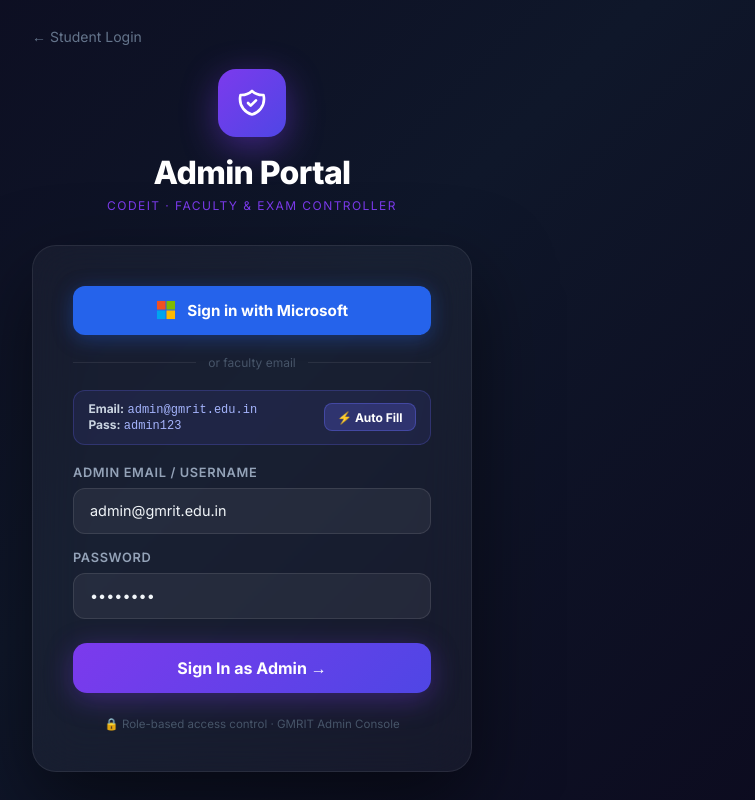
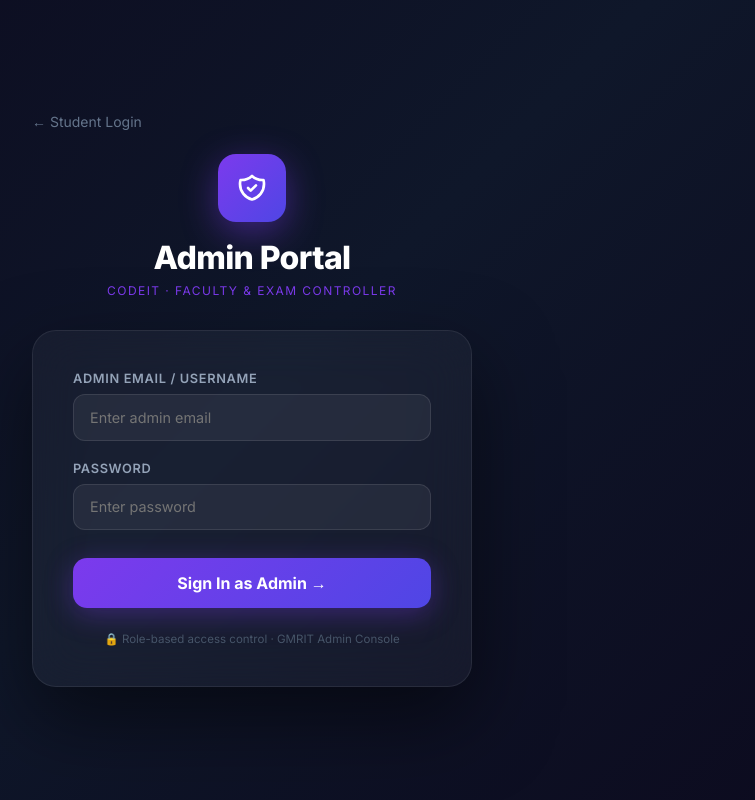
Before and after one commit to saigopigutha/codeit, a React (Vite) app: page / in a window 1280 px wide. Both pictures are taken after a click on the button "Admin Portal →". Shown: the whole page, without its empty margins (388-1143 px from the left). Built offline with nearby package versions, Linux system fonts and the light colour scheme.

Commit message:
fix(auth): remove Microsoft sign-in, credential auto-fill card, and clear pre-filled inputs on admin login

```diff
--- a/src/components/admin/AdminLogin.jsx
+++ b/src/components/admin/AdminLogin.jsx
@@ -1,29 +1,21 @@
 import React, { useState } from 'react';
 
 export default function AdminLogin({ admins = [], onLogin, onBack }) {
-  const [email, setEmail] = useState('admin@gmrit.edu.in');
-  const [password, setPassword] = useState('admin123');
+  const [email, setEmail] = useState('');
+  const [password, setPassword] = useState('');
   const [error, setError] = useState('');
   const [loading, setLoading] = useState(false);
-
-  const handleMS = () => {
-    setLoading(true);
-    setTimeout(() => {
-      onLogin();
-    }, 400);
-  };
-
-  const handleQuickFill = () => {
-    setEmail('admin@gmrit.edu.in');
-    setPassword('admin123');
-    setError('');
-  };
 
   const submit = e => {
     e.preventDefault();
     setError('');
     const em = (email || '').trim().toLowerCase();
     const pw = (password || '').trim();
+
+    if (!em || !pw) {
+      setError('Please enter your admin email and password.');
+      return;
+    }
 
     setLoading(true);
     setTimeout(() => {
@@ -46,10 +38,10 @@
 
       if (validEmails.includes(em) && validPasswords.includes(pw)) {
         onLogin();
-      } else if (em === 'admin' || em.includes('admin')) {
+      } else if (em === 'admin' && (pw === 'admin' || pw === 'admin123')) {
         onLogin();
       } else {
-        setError('Invalid credentials. Use admin@gmrit.edu.in / admin123 or registered admin email.');
+        setError('Invalid admin credentials. Please check your email and password.');
       }
       setLoading(false);
     }, 400);
@@ -71,43 +63,18 @@
         </div>
 
         <div style={{ background:'rgba(255,255,255,0.04)', backdropFilter:'blur(24px)', border:'1px solid rgba(255,255,255,0.08)', borderRadius:'24px', padding:'2.5rem', boxShadow:'0 32px 80px rgba(0,0,0,0.5)' }}>
-          <button onClick={handleMS} style={{ width:'100%', padding:'0.9rem', background:'#2563eb', border:'none', borderRadius:'12px', color:'#fff', fontSize:'0.95rem', fontWeight:700, cursor:'pointer', display:'flex', alignItems:'center', justifyContent:'center', gap:'0.7rem', marginBottom:'1.25rem', boxShadow:'0 4px 20px rgba(37,99,235,0.35)' }}>
-            <svg width="20" height="20" viewBox="0 0 21 21" fill="none">
-              <rect x="1" y="1" width="9" height="9" fill="#f25022"/><rect x="11" y="1" width="9" height="9" fill="#7fba00"/>
-              <rect x="1" y="11" width="9" height="9" fill="#00a4ef"/><rect x="11" y="11" width="9" height="9" fill="#ffb900"/>
-            </svg>
-            Sign in with Microsoft
-          </button>
-
-          <div style={{ display:'flex', alignItems:'center', gap:'0.75rem', marginBottom:'1.25rem' }}>
-            <div style={{ flex:1, height:'1px', background:'rgba(255,255,255,0.08)' }} />
-            <span style={{ color:'#475569', fontSize:'0.75rem' }}>or faculty email</span>
-            <div style={{ flex:1, height:'1px', background:'rgba(255,255,255,0.08)' }} />
-          </div>
-
-          {/* Quick Auto-Fill Banner */}
-          <div style={{ background:'rgba(99,102,241,0.1)', border:'1px solid rgba(99,102,241,0.25)', borderRadius:'12px', padding:'0.65rem 0.9rem', marginBottom:'1.25rem', display:'flex', justifyContent:'space-between', alignItems:'center' }}>
-            <div style={{ fontSize:'0.75rem', color:'#cbd5e1' }}>
-              <div><strong>Email:</strong> <code style={{ color:'#a5b4fc' }}>admin@gmrit.edu.in</code></div>
-              <div><strong>Pass:</strong> <code style={{ color:'#a5b4fc' }}>admin123</code></div>
-            </div>
-            <button type="button" onClick={handleQuickFill} style={{ padding:'0.35rem 0.75rem', background:'rgba(99,102,241,0.25)', border:'1px solid rgba(99,102,241,0.4)', borderRadius:'8px', color:'#fff', cursor:'pointer', fontSize:'0.75rem', fontWeight:700 }}>
-              ⚡ Auto Fill
-            </button>
-          </div>
-
-          {error && <div style={{ marginBottom:'1rem', padding:'0.75rem 1rem', borderRadius:'10px', background:'rgba(239,68,68,0.1)', border:'1px solid rgba(239,68,68,0.3)', color:'#f87171', fontSize:'0.85rem' }}>{error}</div>}
+          {error && <div style={{ marginBottom:'1.25rem', padding:'0.75rem 1rem', borderRadius:'10px', background:'rgba(239,68,68,0.1)', border:'1px solid rgba(239,68,68,0.3)', color:'#f87171', fontSize:'0.85rem' }}>{error}</div>}
 
           <form onSubmit={submit}>
-            <div style={{ marginBottom:'1rem' }}>
+            <div style={{ marginBottom:'1.25rem' }}>
               <label style={{ display:'block', color:'#94a3b8', fontSize:'0.8rem', fontWeight:600, textTransform:'uppercase', letterSpacing:'0.05em', marginBottom:'0.5rem' }}>Admin Email / Username</label>
-              <input type="text" placeholder="admin@gmrit.edu.in" value={email} onChange={e=>setEmail(e.target.value)} required style={inp} onFocus={e=>e.target.style.borderColor='#7c3aed'} onBlur={e=>e.target.style.borderColor='rgba(255,255,255,0.1)'} />
+              <input type="text" placeholder="Enter admin email" value={email} onChange={e=>setEmail(e.target.value)} required style={inp} onFocus={e=>e.target.style.borderColor='#7c3aed'} onBlur={e=>e.target.style.borderColor='rgba(255,255,255,0.1)'} />
             </div>
-            <div style={{ marginBottom:'1.5rem' }}>
+            <div style={{ marginBottom:'1.75rem' }}>
               <label style={{ display:'block', color:'#94a3b8', fontSize:'0.8rem', fontWeight:600, textTransform:'uppercase', letterSpacing:'0.05em', marginBottom:'0.5rem' }}>Password</label>
-              <input type="password" placeholder="Admin password" value={password} onChange={e=>setPassword(e.target.value)} required style={inp} onFocus={e=>e.target.style.borderColor='#7c3aed'} onBlur={e=>e.target.style.borderColor='rgba(255,255,255,0.1)'} />
+              <input type="password" placeholder="Enter password" value={password} onChange={e=>setPassword(e.target.value)} required style={inp} onFocus={e=>e.target.style.borderColor='#7c3aed'} onBlur={e=>e.target.style.borderColor='rgba(255,255,255,0.1)'} />
             </div>
-            <button type="submit" disabled={loading} style={{ width:'100%', padding:'0.95rem', background:'linear-gradient(135deg,#7c3aed,#4f46e5)', border:'none', borderRadius:'14px', color:'#fff', fontSize:'1rem', fontWeight:700, cursor:loading?'not-allowed':'pointer', opacity:loading?0.7:1, boxShadow:'0 6px 28px rgba(124,58,237,0.35)' }}>
+            <button type="submit" disabled={loading} style={{ width:'100%', padding:'0.95rem', background:'linear-gradient(135deg,#7c3aed,#4f46e5)', border:'none', borderRadius: '14px', color:'#fff', fontSize:'1rem', fontWeight:700, cursor:loading?'not-allowed':'pointer', opacity:loading?0.7:1, boxShadow:'0 6px 28px rgba(124,58,237,0.35)' }}>
               {loading ? 'Signing in…' : 'Sign In as Admin →'}
             </button>
           </form>
```
